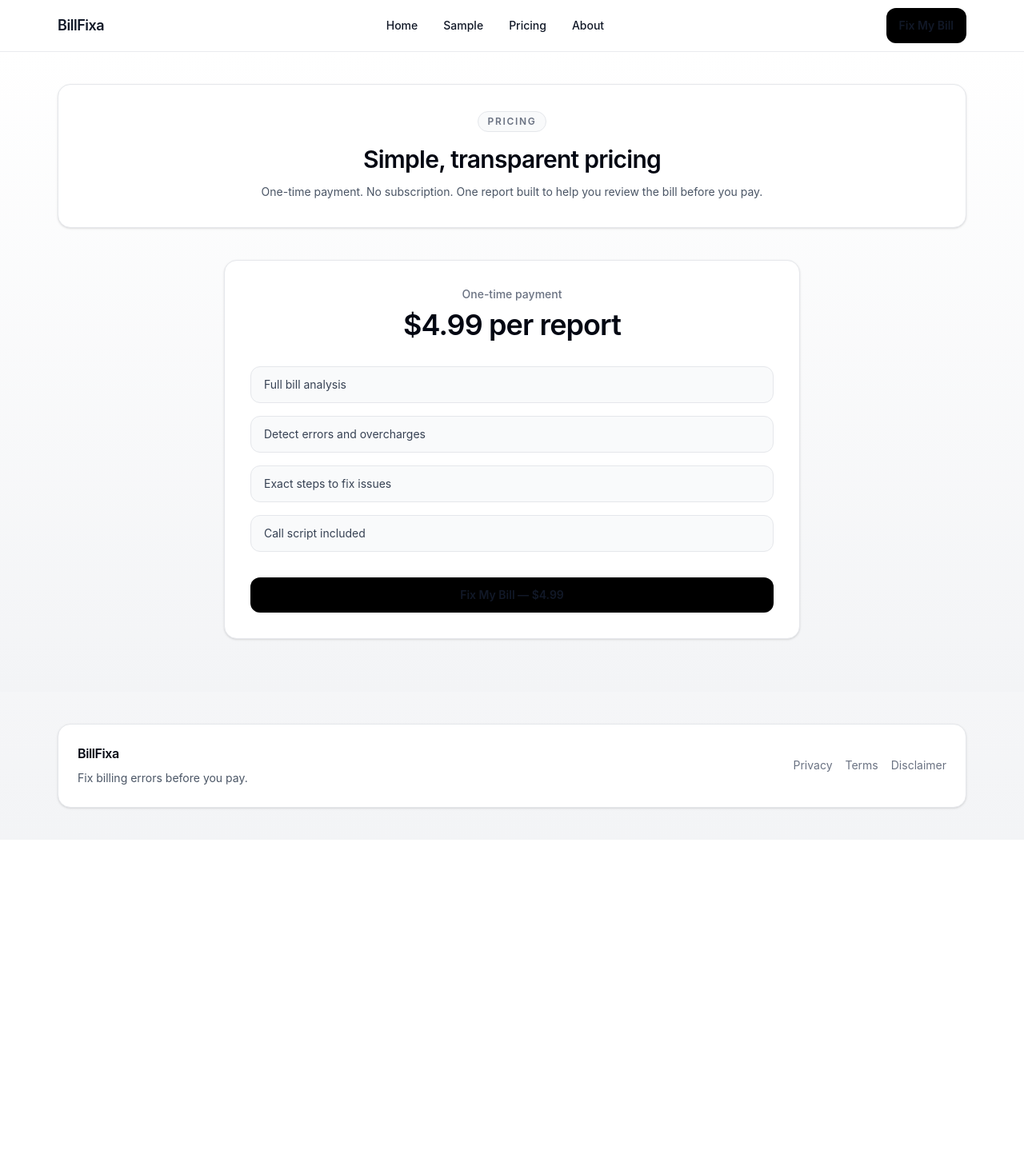
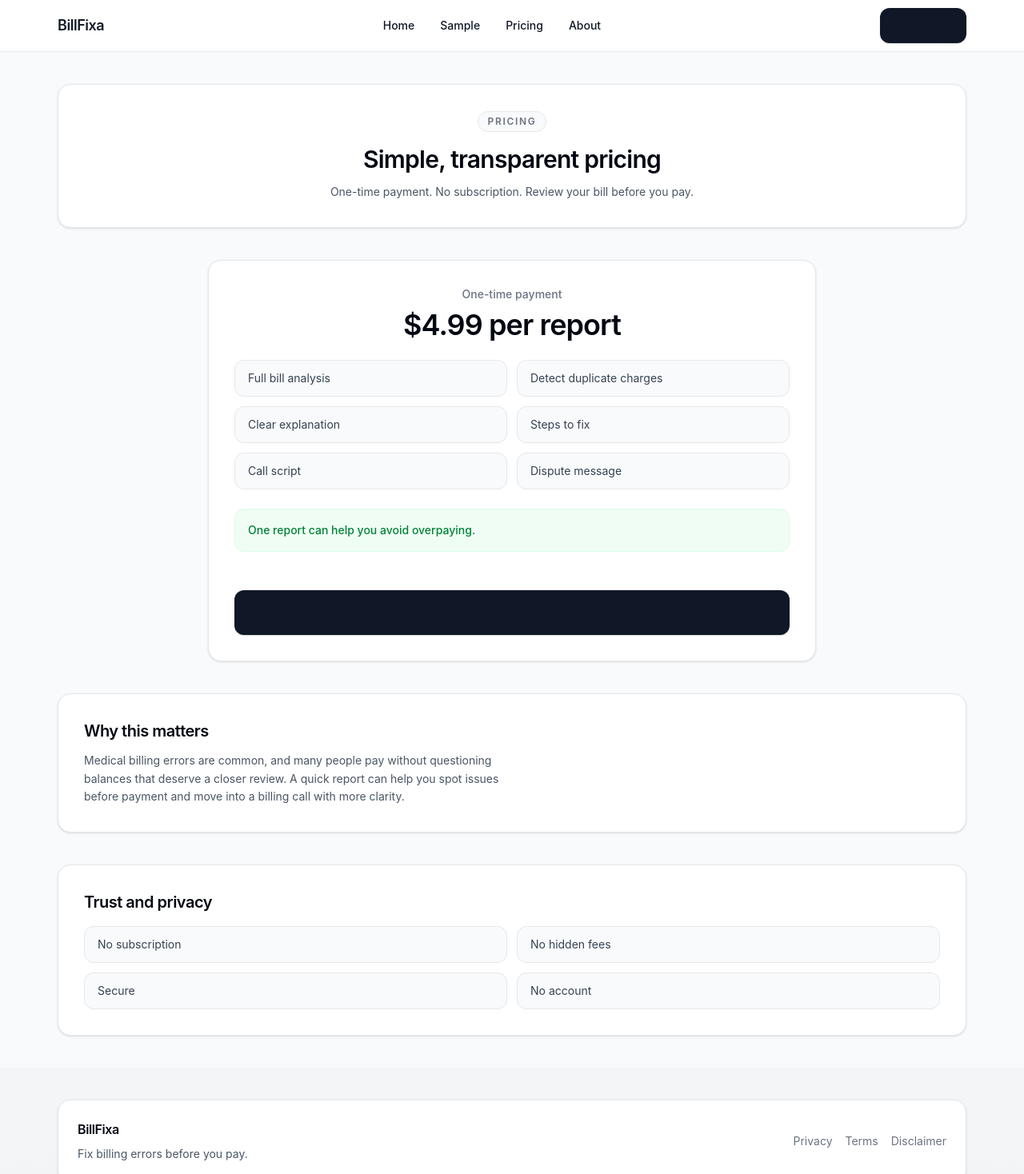
Before and after one commit to MyPenguin19/Inbill, a Next.js app: page /pricing in a window 1280 px wide. Shown: the top 1468 px of the page at 80% size. Before the commit the page ends 1050 px from the top, so only its background shows below. Built offline with nearby package versions, Linux system fonts and the light colour scheme.

Commit message:
Improve conversion pages and report actions

```diff
--- a/app/about/page.tsx
+++ b/app/about/page.tsx
@@ -2,45 +2,77 @@
 
 export const metadata: Metadata = {
   title: "About BillFixa",
-  description: "Learn why BillFixa was built to help patients fix medical bill errors before they pay.",
+  description: "Learn how BillFixa helps patients detect billing errors and review medical charges before they pay.",
 };
 
 const sections = [
   {
-    title: "Why BillFixa exists",
-    body: "Medical bills are confusing, inconsistent, and often wrong. BillFixa was built to help people understand what they are paying before they overpay.",
+    title: "Why this exists",
+    body: "Medical bills are often hard to understand. Charges are inconsistent, insurance adjustments are easy to miss, and many people pay without knowing whether the balance is correct.",
   },
   {
     title: "What it does",
-    body: "The product reviews uploaded bills, highlights likely issues, explains the balance in plain English, and gives you an action plan for what to question.",
+    bullets: [
+      "Detects billing issues worth reviewing",
+      "Explains the bill in plain language",
+      "Guides the next steps before payment",
+    ],
   },
   {
-    title: "Why people trust it",
-    body: "No account required. No subscriptions. Files are processed for the report and not meant to be stored long term.",
+    title: "What makes it useful",
+    body: "BillFixa is built to help you understand what to question before you pay, so you can move into a billing call or follow-up with more clarity and confidence.",
   },
 ] as const;
 
 export default function AboutPage() {
   return (
-    <main className="min-h-screen bg-gradient-to-b from-white to-gray-100 py-10">
+    <main className="min-h-screen bg-gray-50 py-10">
       <div className="mx-auto w-full max-w-[1200px] space-y-10 px-4 md:px-6 lg:px-8">
         <section className="rounded-2xl border border-gray-200 bg-white p-6 shadow-sm md:p-8">
-          <div className="inline-flex rounded-full border border-gray-200 bg-gray-50 px-3 py-1 text-xs font-semibold uppercase tracking-[0.14em] text-gray-500">
-            About
+          <div className="space-y-4">
+            <div className="inline-flex rounded-full border border-gray-200 bg-gray-50 px-3 py-1 text-xs font-semibold uppercase tracking-[0.14em] text-gray-500">
+              About
+            </div>
+            <h1 className="text-3xl font-semibold tracking-tight text-gray-950">Fix billing errors before you pay</h1>
+            <p className="max-w-[60ch] text-sm leading-relaxed text-gray-600">
+              BillFixa helps patients review medical charges, spot likely issues, and understand what deserves a second look before money leaves their account.
+            </p>
           </div>
-          <h1 className="mt-4 text-3xl font-semibold tracking-tight text-gray-950">Why we built BillFixa</h1>
-          <p className="mt-3 max-w-3xl text-sm leading-relaxed text-gray-600">
-            BillFixa is designed to help patients understand their bill, identify likely errors, and take action before paying a balance that may be inflated.
-          </p>
         </section>
 
         <section className="grid gap-6 md:grid-cols-3">
           {sections.map((section) => (
-            <article key={section.title} className="rounded-2xl border border-gray-200 bg-white p-6 shadow-sm md:p-8">
-              <h2 className="text-xl font-semibold tracking-tight text-gray-950">{section.title}</h2>
-              <p className="mt-3 text-sm leading-relaxed text-gray-600">{section.body}</p>
+            <article key={section.title} className="rounded-2xl border border-gray-200 bg-white p-6 shadow-sm">
+              <div className="space-y-4">
+                <h2 className="text-xl font-semibold tracking-tight text-gray-950">{section.title}</h2>
+                {"body" in section ? (
+                  <p className="text-sm leading-relaxed text-gray-600">{section.body}</p>
+                ) : (
+                  <div className="space-y-3">
+                    {section.bullets.map((bullet) => (
+                      <div
+                        key={bullet}
+                        className="rounded-xl border border-gray-200 bg-gray-50 px-4 py-3 text-sm text-gray-700"
+                      >
+                        {bullet}
+                      </div>
+                    ))}
+                  </div>
+                )}
+              </div>
             </article>
           ))}
+        </section>
+
+        <section className="rounded-2xl border border-gray-200 bg-white p-6 shadow-sm md:p-8">
+          <div className="space-y-4">
+            <h2 className="text-xl font-semibold tracking-tight text-gray-950">Disclaimer</h2>
+            <div className="rounded-xl border border-gray-200 bg-gray-50 p-5">
+              <p className="max-w-[60ch] text-sm leading-relaxed text-gray-700">
+                This is not medical, legal, or financial advice. BillFixa is designed to help you review billing details and prepare questions before you pay.
+              </p>
+            </div>
+          </div>
         </section>
       </div>
     </main>
--- a/app/pricing/page.tsx
+++ b/app/pricing/page.tsx
@@ -4,32 +4,42 @@
 
 const pricingFeatures = [
   "Full bill analysis",
-  "Detect errors and overcharges",
-  "Exact steps to fix issues",
-  "Call script included",
+  "Detect duplicate charges",
+  "Clear explanation",
+  "Steps to fix",
+  "Call script",
+  "Dispute message",
+] as const;
+
+const trustPoints = [
+  "No subscription",
+  "No hidden fees",
+  "Secure",
+  "No account",
 ] as const;
 
 export default function PricingPage() {
   return (
-    <main className="min-h-screen bg-gradient-to-b from-white to-gray-100 py-10">
+    <main className="min-h-screen bg-gray-50 py-10">
       <div className="mx-auto w-full max-w-[1200px] space-y-10 px-4 md:px-6 lg:px-8">
         <section className="rounded-2xl border border-gray-200 bg-white p-6 text-center shadow-sm md:p-8">
           <div className="inline-flex rounded-full border border-gray-200 bg-gray-50 px-3 py-1 text-xs font-semibold uppercase tracking-[0.14em] text-gray-500">
             Pricing
           </div>
           <h1 className="mt-4 text-3xl font-semibold tracking-tight text-gray-950">Simple, transparent pricing</h1>
-          <p className="mt-3 text-sm leading-relaxed text-gray-600">
-            One-time payment. No subscription. One report built to help you review the bill before you pay.
+          <p className="mt-3 max-w-[60ch] mx-auto text-sm leading-relaxed text-gray-600">
+            One-time payment. No subscription. Review your bill before you pay.
           </p>
         </section>
 
-        <section className="mx-auto max-w-[720px] rounded-2xl border border-gray-200 bg-white p-6 shadow-sm md:p-8">
+        <section className="mx-auto max-w-[760px] rounded-2xl border border-gray-200 bg-white p-6 shadow-sm md:p-8">
+          <div className="space-y-6">
             <div className="text-center">
               <div className="text-sm font-medium text-gray-500">One-time payment</div>
               <div className="mt-2 text-4xl font-semibold tracking-tight text-gray-950">$4.99 per report</div>
             </div>
 
-          <div className="mt-8 space-y-4">
+            <div className="grid gap-3 md:grid-cols-2">
               {pricingFeatures.map((feature) => (
                 <div key={feature} className="rounded-xl border border-gray-200 bg-gray-50 px-4 py-3 text-sm text-gray-700">
                   {feature}
@@ -37,12 +47,39 @@
               ))}
             </div>
 
+            <div className="rounded-xl border border-green-100 bg-green-50 p-4 text-sm font-medium text-green-700">
+              One report can help you avoid overpaying.
+            </div>
+
             <Link
               href="/#analyze"
-            className="mt-8 inline-flex w-full justify-center rounded-xl bg-black px-4 py-3 text-sm font-semibold text-white transition hover:bg-gray-900"
+              className="mt-6 inline-flex w-full justify-center rounded-xl bg-gray-900 px-5 py-4 text-base font-semibold text-white shadow-sm transition-all duration-200 hover:bg-black hover:shadow-md active:scale-[0.99]"
             >
               Fix My Bill — $4.99
             </Link>
+          </div>
+        </section>
+
+        <section className="rounded-2xl border border-gray-200 bg-white p-6 shadow-sm md:p-8">
+          <div className="space-y-3">
+            <h2 className="text-xl font-semibold tracking-tight text-gray-950">Why this matters</h2>
+            <p className="max-w-[60ch] text-sm leading-relaxed text-gray-600">
+              Medical billing errors are common, and many people pay without questioning balances that deserve a closer review. A quick report can help you spot issues before payment and move into a billing call with more clarity.
+            </p>
+          </div>
+        </section>
+
+        <section className="rounded-2xl border border-gray-200 bg-white p-6 shadow-sm md:p-8">
+          <div className="space-y-4">
+            <h2 className="text-xl font-semibold tracking-tight text-gray-950">Trust and privacy</h2>
+            <div className="grid gap-3 md:grid-cols-2">
+              {trustPoints.map((point) => (
+                <div key={point} className="rounded-xl border border-gray-200 bg-gray-50 px-4 py-3 text-sm text-gray-700">
+                  {point}
+                </div>
+              ))}
+            </div>
+          </div>
         </section>
       </div>
     </main>
--- a/app/result/page.tsx
+++ b/app/result/page.tsx
@@ -880,11 +880,11 @@
   const baseCardClass =
     "audit-card rounded-2xl border border-gray-200 bg-white p-6 shadow-sm transition duration-150 ease-out hover:-translate-y-[1px] hover:shadow-md";
   const primaryButtonClass =
-    "audit-button w-full rounded-xl bg-black px-4 py-3 text-sm font-semibold text-white transition-all duration-150 ease-out hover:bg-gray-900 active:scale-[0.99] disabled:opacity-70 disabled:cursor-wait";
+    "audit-button w-full rounded-xl bg-gray-900 px-5 py-3 text-sm font-semibold text-white shadow-sm transition-all duration-200 ease-out hover:bg-black hover:shadow-md active:scale-[0.99] disabled:cursor-wait disabled:opacity-70";
   const secondaryButtonClass =
-    "audit-button w-full rounded-xl border border-gray-300 bg-white px-4 py-3 text-sm font-medium text-gray-800 transition-all duration-150 ease-out hover:bg-gray-100 active:scale-[0.99]";
+    "audit-button w-full rounded-xl border border-gray-300 bg-white px-5 py-3 text-sm font-medium text-gray-900 transition-all duration-200 ease-out hover:border-gray-400 hover:bg-gray-100 active:scale-[0.99]";
   const utilityButtonClass =
-    "audit-button rounded-xl border border-gray-300 bg-white px-4 py-3 text-sm font-medium text-gray-800 transition-all duration-150 ease-out hover:bg-gray-100";
+    "audit-button inline-flex items-center rounded-lg border border-gray-200 bg-white px-3 py-2 text-xs font-medium text-gray-700 transition-all duration-200 ease-out hover:bg-gray-50";
   const confidenceClass =
     report?.concern_level.level === "HIGH"
       ? "bg-red-100 text-red-700"
@@ -1280,7 +1280,7 @@
                   <p className="max-w-[60ch] text-sm text-gray-700">
                     Save this report for your records before you call or email the billing department.
                   </p>
-                  <div className="grid grid-cols-1 gap-3 sm:grid-cols-2">
+                  <div className="grid grid-cols-1 gap-3">
                     {isPaid ? (
                       <button
                         className={primaryButtonClass}
@@ -1292,13 +1292,32 @@
                       </button>
                     ) : null}
                     <button
-                      className={isPaid ? secondaryButtonClass : primaryButtonClass}
+                      className={secondaryButtonClass}
                       type="button"
                       onClick={() => void handleShareSummary()}
                     >
                       {shareFeedback || "Share Summary"}
                     </button>
                   </div>
+                </div>
+              </article>
+
+              <article className={`${baseCardClass} border-gray-900`}>
+                <div className="space-y-4">
+                  <div className="space-y-2">
+                    <h2 className="text-lg font-semibold tracking-tight text-gray-950">Next best step</h2>
+                    <p className="text-sm text-gray-700">
+                      Keep this report open while you call billing so you can reference the issues immediately.
+                    </p>
+                  </div>
+                  <button
+                    className={primaryButtonClass}
+                    type="button"
+                    onClick={() => void handleDownloadPdf()}
+                    disabled={isDownloadingPdf}
+                  >
+                    {isDownloadingPdf ? "Preparing PDF..." : "Download Report and Start Review"}
+                  </button>
                 </div>
               </article>
 
--- a/app/sample/page.tsx
+++ b/app/sample/page.tsx
@@ -136,7 +136,7 @@
             </div>
             <Link
               href="/#analyze"
-              className="inline-flex rounded-xl bg-black px-4 py-3 text-sm font-semibold text-white transition hover:bg-gray-900"
+              className="inline-flex rounded-xl bg-gray-900 px-5 py-3 text-sm font-semibold text-white shadow-sm transition-all duration-200 hover:bg-black hover:shadow-md active:scale-[0.99]"
             >
               Fix My Bill — $4.99
             </Link>
--- a/components/Navbar.tsx
+++ b/components/Navbar.tsx
@@ -40,7 +40,7 @@
           <div className="hidden md:block">
             <Link
               href="/#analyze"
-              className="inline-flex rounded-xl bg-black px-4 py-3 text-sm font-semibold text-white transition hover:bg-gray-900"
+              className="inline-flex rounded-xl bg-gray-900 px-5 py-3 text-sm font-semibold text-white shadow-sm transition-all duration-200 hover:bg-black hover:shadow-md active:scale-[0.99]"
             >
               Fix My Bill
             </Link>
@@ -93,7 +93,7 @@
 
             <Link
               href="/#analyze"
-              className="mt-auto inline-flex w-full justify-center rounded-xl bg-black px-4 py-3 text-sm font-semibold text-white transition hover:bg-gray-900"
+              className="mt-auto inline-flex w-full justify-center rounded-xl bg-gray-900 px-5 py-3 text-sm font-semibold text-white shadow-sm transition-all duration-200 hover:bg-black hover:shadow-md active:scale-[0.99]"
               onClick={() => setMobileOpen(false)}
             >
               Fix My Bill
--- a/components/home-page-client.tsx
+++ b/components/home-page-client.tsx
@@ -257,7 +257,7 @@
               <div className="space-y-4">
                 <button
                   onClick={() => fileInputRef.current?.click()}
-                  className="inline-flex rounded-xl bg-black px-4 py-3 text-sm font-semibold text-white transition hover:bg-gray-900 disabled:cursor-wait disabled:opacity-70"
+                  className="inline-flex w-full max-w-sm rounded-xl bg-gray-900 px-5 py-4 text-base font-semibold text-white shadow-sm transition-all duration-200 hover:bg-black hover:shadow-md active:scale-[0.99] disabled:cursor-wait disabled:opacity-70"
                   type="button"
                 >
                   Upload Your Bill
@@ -318,7 +318,7 @@
                     </div>
                     <button
                       onClick={removeFile}
-                      className="rounded-xl border border-gray-300 px-4 py-3 text-sm font-medium text-gray-800 transition hover:bg-gray-100"
+                      className="rounded-xl border border-gray-300 bg-white px-5 py-3 text-sm font-medium text-gray-900 transition-all duration-200 hover:border-gray-400 hover:bg-gray-100"
                       type="button"
                     >
                       Remove
@@ -331,7 +331,7 @@
                 <button
                   disabled={loading}
                   onClick={handleAnalyze}
-                  className="w-full rounded-xl bg-black px-4 py-3 text-sm font-semibold text-white transition hover:bg-gray-900 disabled:cursor-wait disabled:opacity-70"
+                  className="w-full rounded-xl bg-gray-900 px-5 py-4 text-base font-semibold text-white shadow-sm transition-all duration-200 hover:bg-black hover:shadow-md active:scale-[0.99] disabled:cursor-wait disabled:opacity-70"
                   type="button"
                 >
                   {loading ? "Preparing..." : "Analyze My Bill — $4.99"}
@@ -349,6 +349,13 @@
               <p className="max-w-[60ch] text-sm leading-relaxed text-gray-600">
                 A quick review can surface the exact items worth questioning before payment.
               </p>
+              <button
+                onClick={() => fileInputRef.current?.click()}
+                className="mt-4 inline-flex w-full max-w-sm rounded-xl bg-gray-900 px-5 py-4 text-base font-semibold text-white shadow-sm transition-all duration-200 hover:bg-black hover:shadow-md active:scale-[0.99]"
+                type="button"
+              >
+                Analyze My Bill — $4.99
+              </button>
             </div>
             <div className="rounded-2xl border border-gray-200 bg-gray-50 p-5">
               <div className="space-y-3">
@@ -424,16 +431,9 @@
               <p className="text-sm leading-relaxed text-gray-600">Upload once, review the issues, and decide what to question before sending money.</p>
             </div>
             <div className="flex flex-wrap gap-3">
-              <Link
-                href="/sample"
-                className="inline-flex items-center gap-2 rounded-xl border border-gray-300 px-4 py-3 text-sm font-medium text-gray-800 transition hover:bg-gray-100"
-              >
-                See sample
-                <ArrowRight size={16} />
-              </Link>
               <button
                 onClick={() => fileInputRef.current?.click()}
-                className="inline-flex rounded-xl bg-black px-4 py-3 text-sm font-semibold text-white transition hover:bg-gray-900 disabled:cursor-wait disabled:opacity-70"
+                className="inline-flex w-full sm:w-auto rounded-xl bg-gray-900 px-5 py-4 text-base font-semibold text-white shadow-sm transition-all duration-200 hover:bg-black hover:shadow-md active:scale-[0.99] disabled:cursor-wait disabled:opacity-70"
                 type="button"
               >
                 Analyze My Bill — $4.99
```
Lines whose indentation alone changed are shown as unchanged.
